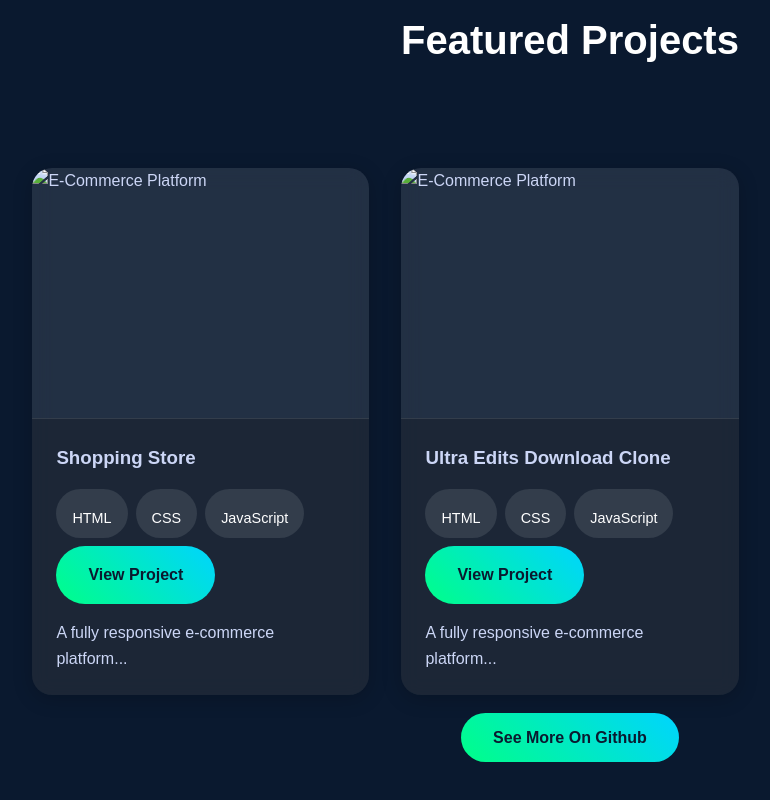
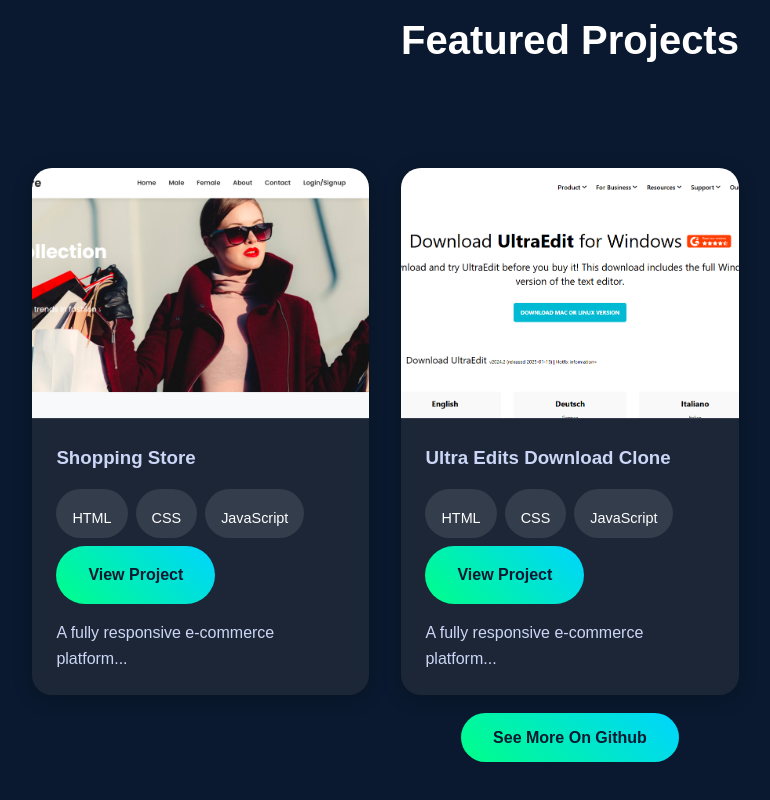
Before and after one commit to hadihassan5/Hadi-Portfolio, a plain HTML site: page index.html in a window 1280 px wide. Shown: the part 1826-2626 px from the top of the page, without its empty margins (70-840 px from the left). Drawn offline with nearby package versions, Linux system fonts and the light colour scheme.

Commit message:
index.html

```diff
--- a/index.html
+++ b/index.html
@@ -11,7 +11,7 @@
     <link rel="stylesheet" href="https://cdnjs.cloudflare.com/ajax/libs/font-awesome/6.5.0/css/all.min.css">
     <link rel="stylesheet" href="https://cdnjs.cloudflare.com/ajax/libs/normalize/8.0.1/normalize.min.css">
     <link rel="stylesheet" href="style.css">
-    <link rel="shortcut icon" href="Images/Logo.png" type="image/png">
+    <link rel="shortcut icon" href="Logo.png" type="image/png">
 
 
 </head>
@@ -134,7 +134,7 @@
 
             <div class="project-card">
                 <div class="project-image">
-                    <img src="Images/p Image.png" alt="E-Commerce Platform">
+                    <img src="p Image.png" alt="E-Commerce Platform">
                 </div>
                 <div class="project-info">
                     <h3>Shopping Store</h3>
@@ -153,7 +153,7 @@
             <!-- Project 2 -->
             <div class="project-card">
                 <div class="project-image">
-                    <img src="Images/p1.png" alt="E-Commerce Platform">
+                    <img src="p1.png" alt="E-Commerce Platform">
                 </div>
                 <div class="project-info">
                     <h3>Ultra Edits Download Clone</h3>
```
